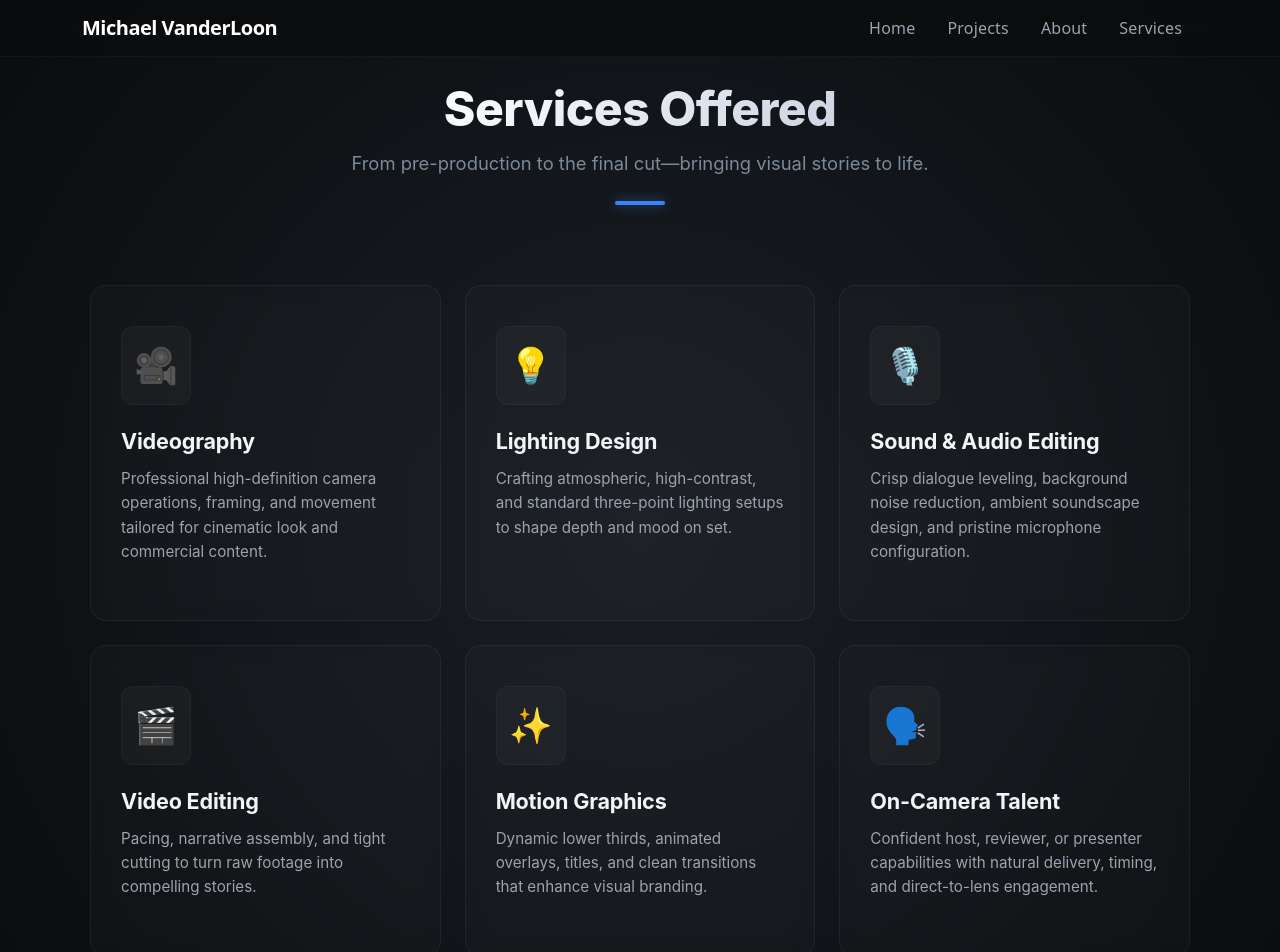
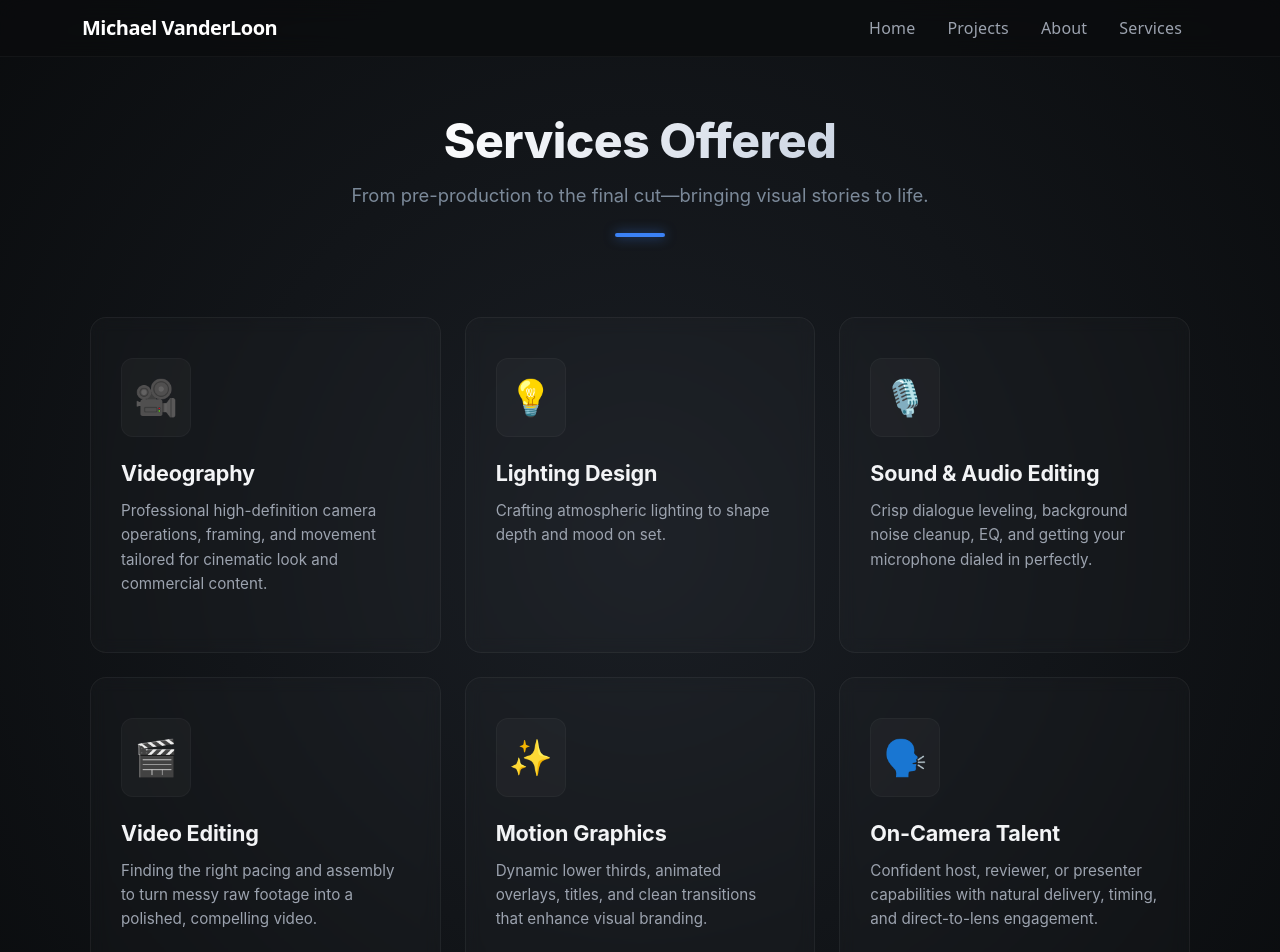
Before and after one commit to TNT928/updatedportfolio, a React (Create React App) app: page /#/services in a window 1280 px wide. Shown: the top 952 px of the page. Built offline with nearby package versions, Linux system fonts and the light colour scheme; a web font is replaced by a local one.

Commit message:
tweaking services

```diff
--- a/src/CSS/services.module.css
+++ b/src/CSS/services.module.css
@@ -16,6 +16,7 @@
 }
 
 .headerSection {
+  padding-top: 2em;
   text-align: center;
   margin-bottom: 70px;
 }
--- a/src/Pages/services.tsx
+++ b/src/Pages/services.tsx
@@ -10,17 +10,17 @@ const Services = () => {
     },
     {
       title: "Lighting Design",
-      description: "Crafting atmospheric, high-contrast, and standard three-point lighting setups to shape depth and mood on set.",
+      description: "Crafting atmospheric lighting to shape depth and mood on set.",
       icon: "💡"
     },
     {
       title: "Sound & Audio Editing",
-      description: "Crisp dialogue leveling, background noise reduction, ambient soundscape design, and pristine microphone configuration.",
+      description: "Crisp dialogue leveling, background noise cleanup, EQ, and getting your microphone dialed in perfectly.",
       icon: "🎙️"
     },
     {
       title: "Video Editing",
-      description: "Pacing, narrative assembly, and tight cutting to turn raw footage into compelling stories.",
+      description: "Finding the right pacing and assembly to turn messy raw footage into a polished, compelling video.",
       icon: "🎬"
     },
     {
```
